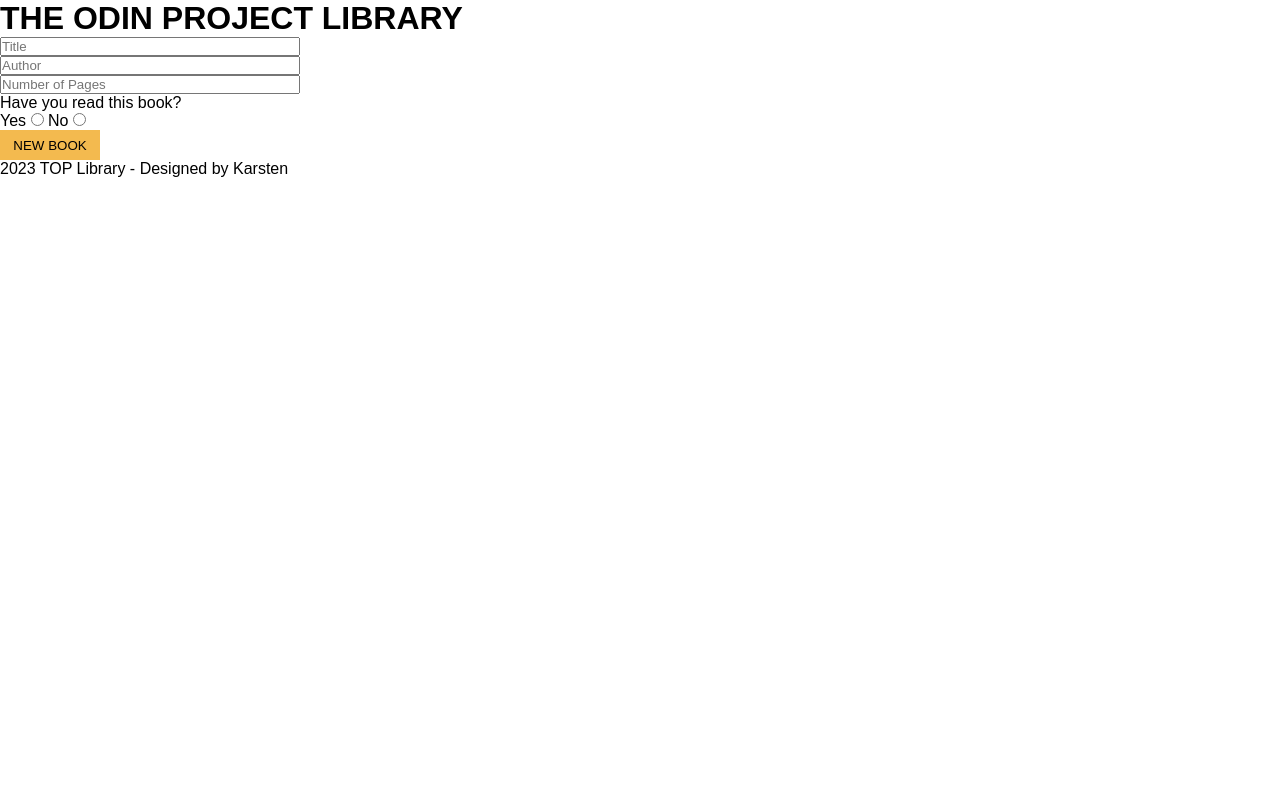
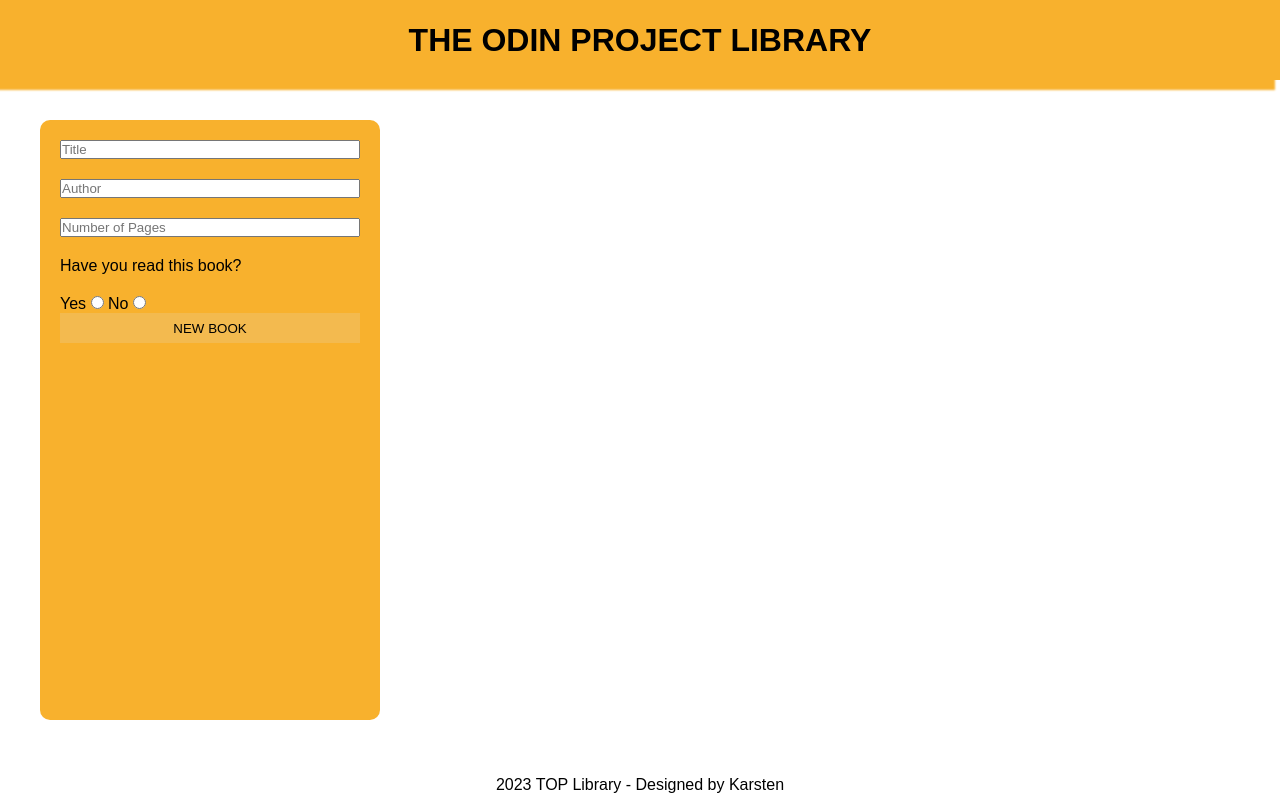
Before and after one commit to kaseadoun/top-library, a plain HTML site: page index.html in a window 1280 px wide. Drawn offline with Linux system fonts and the light colour scheme.

Commit message:
Add header, body, and footer styling

```diff
--- a/style/style.css
+++ b/style/style.css
@@ -1,3 +1,9 @@
+:root {
+    --signal-yellow: rgb(243, 186, 79);
+    --deeper-yellow: rgb(248, 177, 45);
+    --lighter-yellow: rgb(255, 227, 174);
+}
+
 /* ----- General ----- */
 * {
     font-family: Arial, Helvetica, sans-serif;
@@ -5,9 +11,33 @@
     padding: 0;
 }
 
+body {
+    min-height: 100vh;
+    display: flex;
+    flex-direction: column;
+    gap: 20px;
+}
+
+/* ----- Header ----- */
+header, footer {
+    display: flex;
+    justify-content: center;
+    align-items: center;
+}
+
+header {
+    background-color: var(--deeper-yellow);
+    box-shadow: -5px 10px 2px var(--deeper-yellow);
+    min-height: 80px;
+    height: 8vh;
+    max-height: 1000px;
+}
+
 /* ----- Main ----- */
 #main-container {
     display: flex;
+    padding: 20px 40px;
+    gap: 30px;
 }
 
 .bookCard {
@@ -17,25 +47,38 @@
 }
 
 #addBook {
-    background-color: rgb(243, 186, 79);
+    background-color: var(--signal-yellow);
     min-width: 100px;
     min-height: 30px;
     border: none;
 }
 
 #addBook:hover {
-    background-color: rgb(248, 177, 45);
+    background-color: var(--deeper-yellow);
 }
 
 /* Form */
+#form-container {
+    display: flex;
+    flex-direction: column;
+    background-color: var(--deeper-yellow);
+    min-width: 300px;
+    max-width: 500px;
+    min-height: 70vh;
+    padding: 20px;
+    border-radius: 10px;
+}
+
 form {
     min-width: 300px;
     max-width: 400px;
     display: flex;
     flex-direction: column;
+    gap: 20px;
 }
 
 /* ----- Footer ----- */
 footer {
-    background-color: rgb();
+    margin-top: auto;
+    min-height: 50px;
 }
```
